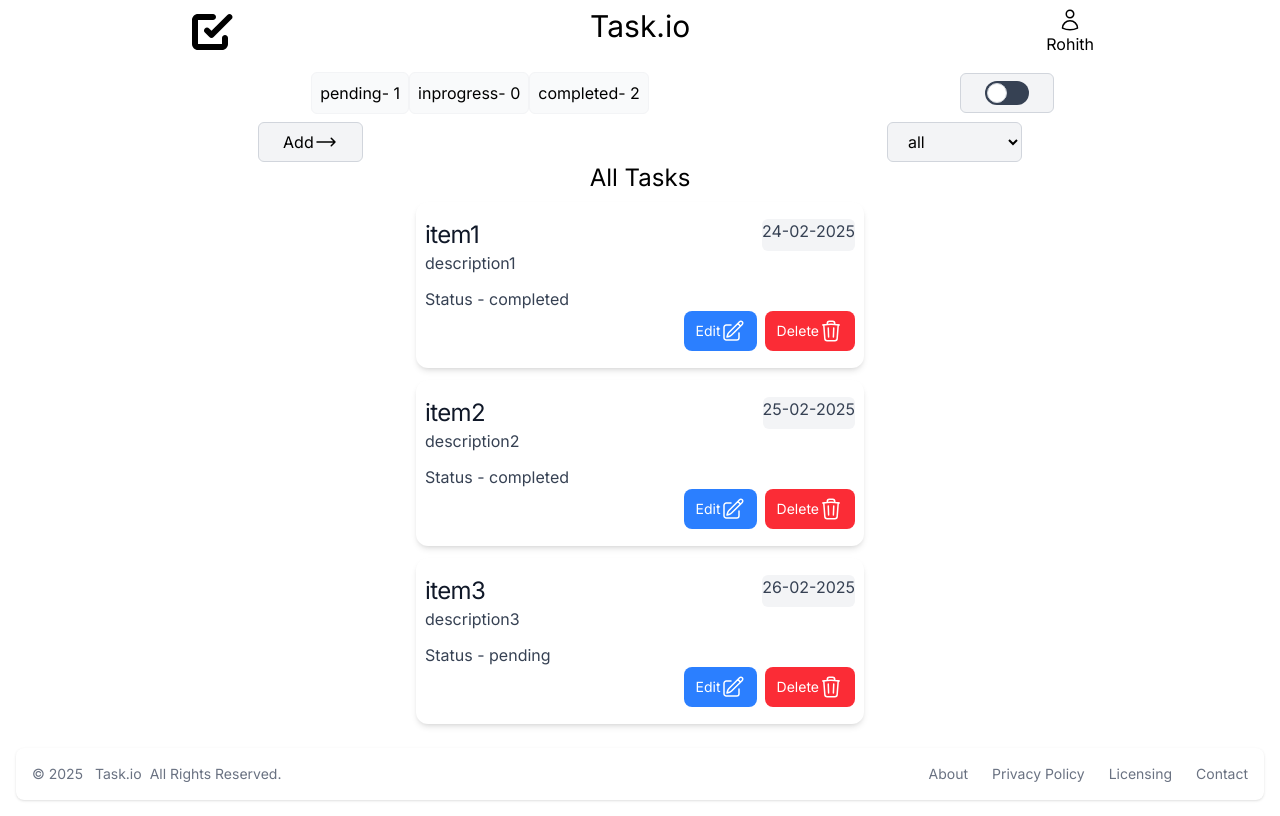
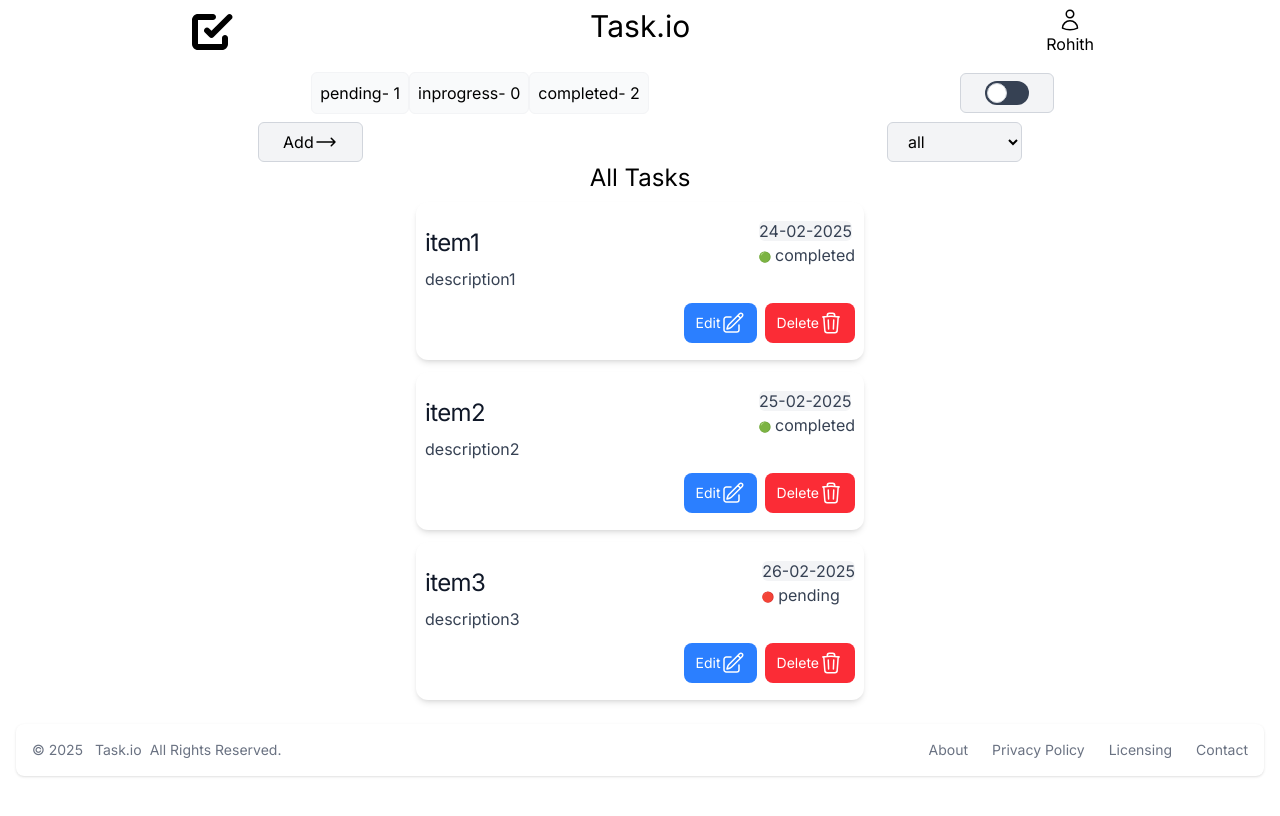
Before and after one commit to rohitbrk/Task-Management, a React (Vite) app: page / in a window 1280 px wide. Built offline with nearby package versions, Linux system fonts and the light colour scheme.

Commit message:
change status message styles

```diff
--- a/src/components/TaskCard.tsx
+++ b/src/components/TaskCard.tsx
@@ -1,6 +1,8 @@
 // @ts-nocheck
 import DeleteSvg from "../svg/DeleteSvg";
 import EditSvg from "../svg/EditSvg";
+import GreenFillSvg from "../svg/GreenFill";
+import RedFillSvg from "../svg/RedFillSvg";
 import { Task } from "../types";
 
 interface TaskCardProps {
@@ -20,17 +22,26 @@ const TaskCard = ({
     <div className="block min-w-sm sm:min-w-md px-2 py-4 bg-white shadow-md rounded-xl w-full border border-transparent hover:border-gray-200">
       <div>
         <div className="flex justify-between">
-          <h5 className="text-2xl font-bold tracking-tight text-gray-900">
+          <h5 className="my-auto text-2xl font-bold tracking-tight text-gray-900">
             {task.title}
           </h5>
-          <span className="rounded-md bg-gray-100 font-normal text-gray-700">
-            {task.dueDate}
-          </span>
+          <div>
+            <span className="rounded-md bg-gray-100 font-normal text-gray-700">
+              {task.dueDate}
+            </span>
+            <p className="font-normal text-gray-700 flex gap-1">
+              {task.status === "completed" ? <GreenFillSvg /> : <RedFillSvg />}
+              <span>{task.status}</span>
+            </p>
+          </div>
         </div>
         <p className="justify-between mb-3 font-normal text-gray-700">
           {task.description}
         </p>
-        <p className="font-normal text-gray-700">Status - {task.status}</p>
+        {/* <p className="font-normal text-gray-700 flex gap-1">
+          {task.status === "completed" ? <GreenFillSvg /> : <RedFillSvg />}
+          <span>{task.status}</span>
+        </p> */}
         <div className="flex justify-end gap-2">
           <button
             onClick={() => {
@@ -41,15 +52,13 @@ const TaskCard = ({
             }}
             className="cursor-pointer inline-flex items-center px-3 py-2 text-sm font-medium text-center text-white bg-blue-500 rounded-lg hover:bg-blue-800 focus:ring-4 focus:outline-none focus:ring-blue-300 "
           >
-            Edit
-            <EditSvg />
+            Edit <EditSvg />
           </button>
           <button
             onClick={() => handleDelete(task.id)}
             className="cursor-pointer inline-flex items-center px-3 py-2 text-sm font-medium text-center text-white bg-red-500 rounded-lg hover:bg-red-800 focus:ring-4 focus:outline-none focus:ring-red-300"
           >
-            Delete
-            <DeleteSvg />
+            Delete <DeleteSvg />
           </button>
         </div>
       </div>
--- /dev/null
+++ b/src/svg/GreenFill.tsx
@@ -0,0 +1,23 @@
+const GreenFillSvg = () => {
+  return (
+    <svg
+      width="12px"
+      height="12px"
+      viewBox="0 0 128 128"
+      xmlns="http://www.w3.org/2000/svg"
+      aria-hidden="true"
+      role="img"
+      className="iconify iconify--noto mt-[8px]"
+      preserveAspectRatio="xMidYMid meet"
+    >
+      <circle cx="63.93" cy="64" r="60" fill="#689f38"></circle>
+      <circle cx="60.03" cy="63.1" r="56.1" fill="#7cb342"></circle>
+      <path
+        d="M23.93 29.7c4.5-7.1 14.1-13 24.1-14.8c2.5-.4 5-.6 7.1.2c1.6.6 2.9 2.1 2 3.8c-.7 1.4-2.6 2-4.1 2.5a44.64 44.64 0 0 0-23 17.4c-2 3-5 11.3-8.7 9.2c-3.9-2.3-3.1-9.5 2.6-18.3z"
+        fill="#aed581"
+      ></path>
+    </svg>
+  );
+};
+
+export default GreenFillSvg;
--- a/src/svg/LogoSvg.tsx
+++ b/src/svg/LogoSvg.tsx
@@ -7,16 +7,16 @@ const LogoSvg = () => {
       height="48"
       fill="#000000"
     >
-      <g id="SVGRepo_bgCarrier" stroke-width="0"></g>
+      <g id="SVGRepo_bgCarrier" strokeWidth="0"></g>
       <g
         id="SVGRepo_tracerCarrier"
-        stroke-linecap="round"
-        stroke-linejoin="round"
+        strokeLinecap="round"
+        strokeLinejoin="round"
       ></g>
       <g id="SVGRepo_iconCarrier">
         <path
           fill="#000000"
-          fill-rule="evenodd"
+          fillRule="evenodd"
           d="M4,4 L9,4 C9.55228,4 10,3.55228 10,3 C10,2.44772 9.55228,2 9,2 L4,2 C2.89543,2 2,2.89543 2,4 L2,12 C2,13.1046 2.89543,14 4,14 L12,14 C13.1046,14 14,13.1046 14,12 L14,10 C14,9.44771 13.5523,9 13,9 C12.4477,9 12,9.44771 12,10 L12,12 L4,12 L4,4 Z M15.2071,2.29289 C14.8166,1.90237 14.1834,1.90237 13.7929,2.29289 L8.5,7.58579 L7.70711,6.79289 C7.31658,6.40237 6.68342,6.40237 6.29289,6.79289 C5.90237,7.18342 5.90237,7.81658 6.29289,8.20711 L7.79289,9.70711 C7.98043,9.89464 8.23478,10 8.5,10 C8.76522,10 9.01957,9.89464 9.20711,9.70711 L15.2071,3.70711 C15.5976,3.31658 15.5976,2.68342 15.2071,2.29289 Z"
         ></path>
       </g>
--- /dev/null
+++ b/src/svg/RedFillSvg.tsx
@@ -0,0 +1,23 @@
+const RedFillSvg = () => {
+  return (
+    <svg
+      width="12px"
+      height="12px"
+      viewBox="0 0 128 128"
+      xmlns="http://www.w3.org/2000/svg"
+      aria-hidden="true"
+      role="img"
+      className="iconify iconify--noto mt-[8px]"
+      preserveAspectRatio="xMidYMid meet"
+    >
+      <circle cx="63.93" cy="64" r="60" fill="#d32f2f"></circle>
+      <circle cx="60.03" cy="63.1" r="56.1" fill="#f44336"></circle>
+      <path
+        d="M23.93 29.7c4.5-7.1 14.1-13 24.1-14.8c2.5-.4 5-.6 7.1.2c1.6.6 2.9 2.1 2 3.8c-.7 1.4-2.6 2-4.1 2.5a44.64 44.64 0 0 0-23 17.4c-2 3-5 11.3-8.7 9.2c-3.9-2.3-3.1-9.5 2.6-18.3z"
+        fill="#ef5350"
+      ></path>
+    </svg>
+  );
+};
+
+export default RedFillSvg;
```
